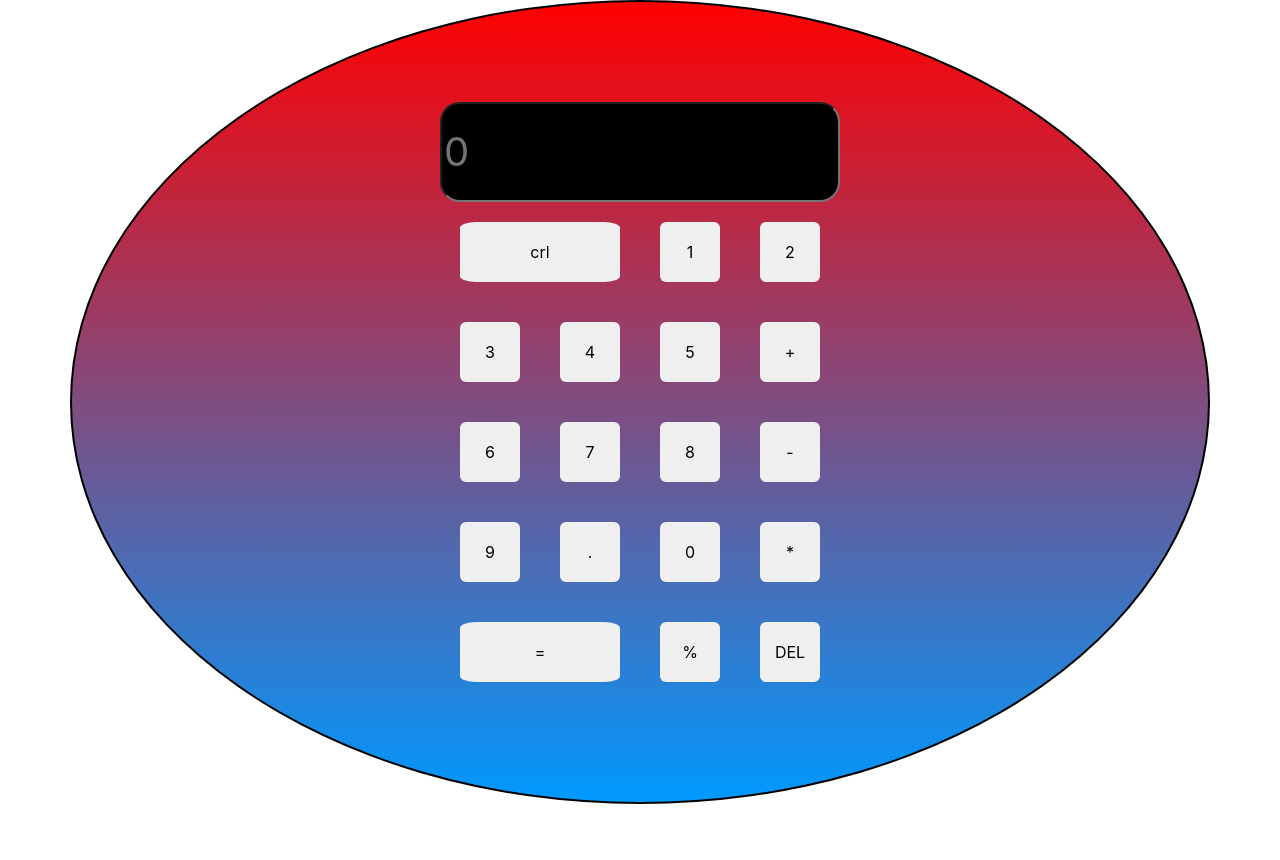
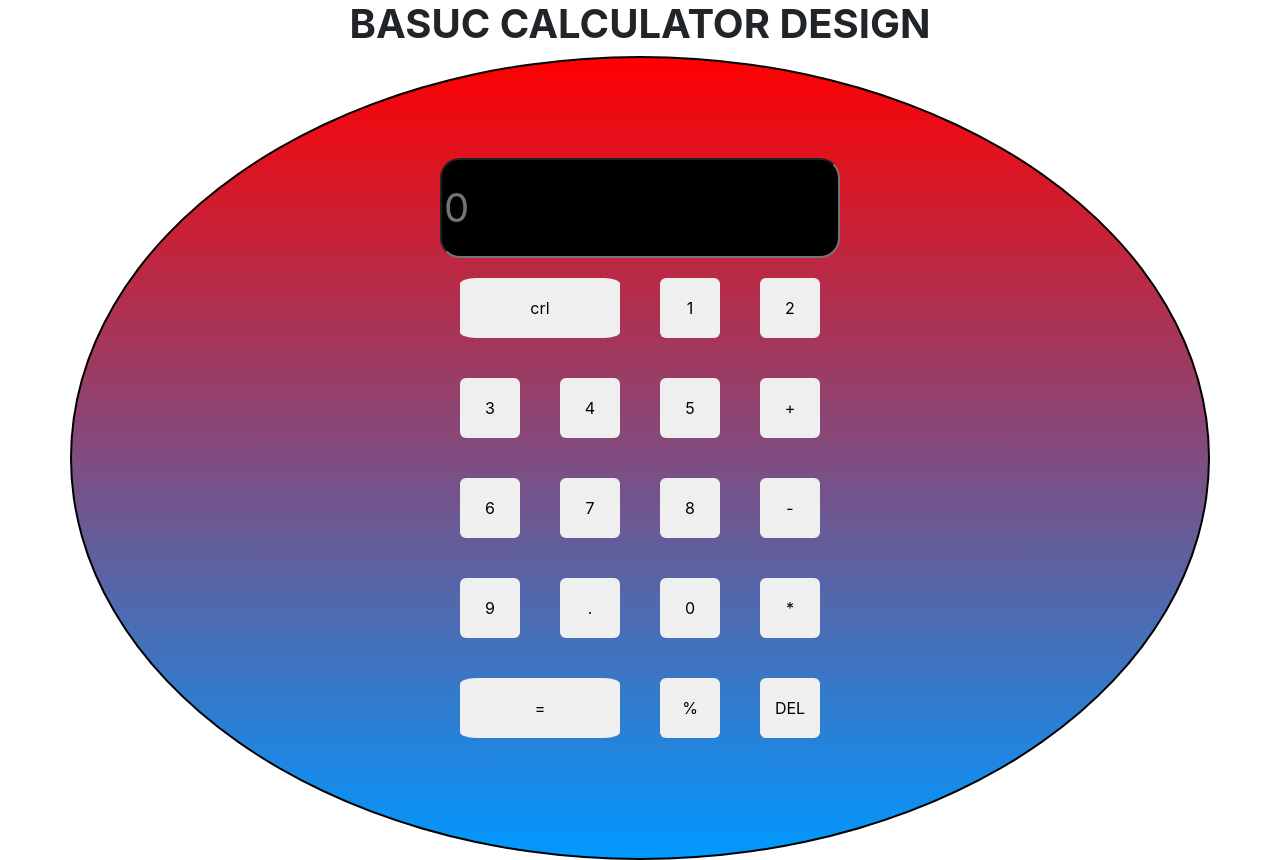
Before and after one commit to ganeshkalyan7/calculator, a plain HTML site: page index.html in a window 1280 px wide. Before the commit the page ends 804 px from the top, so only its background shows below. Drawn offline with nearby package versions, Linux system fonts and the light colour scheme.

Commit message:
Update index.html

```diff
--- a/index.html
+++ b/index.html
@@ -14,9 +14,9 @@
 <body>
 
 
-
+      <h1 align="center"> <b>BASUC CALCULATOR DESIGN</b></h1>
     <div class="container">
-        <div class="calculator">
+         <div class="calculator">
             <input type="text" id='value' placeholder="0"/>
             <button onclick="clean()" id="crl">crl</button>
             <button onclick="display(1)">1</button>
```
